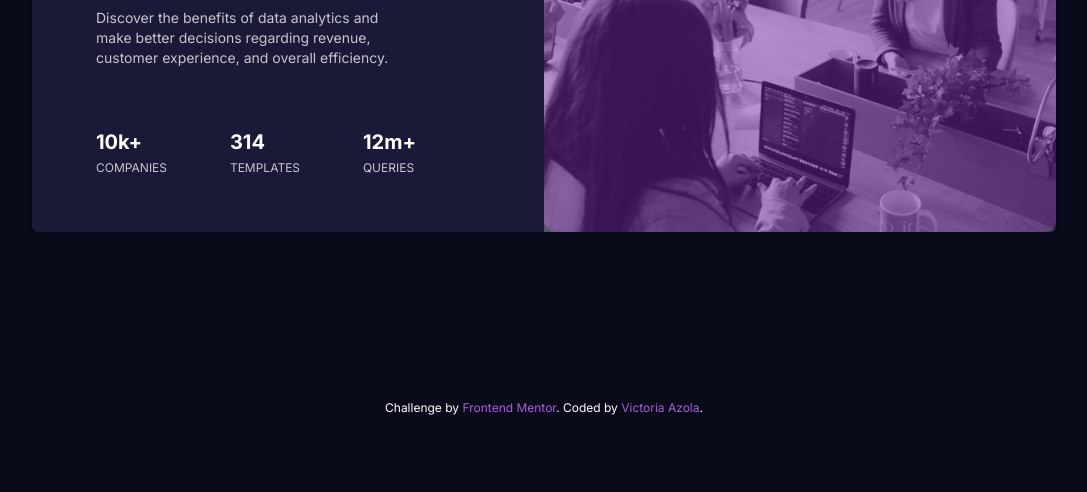
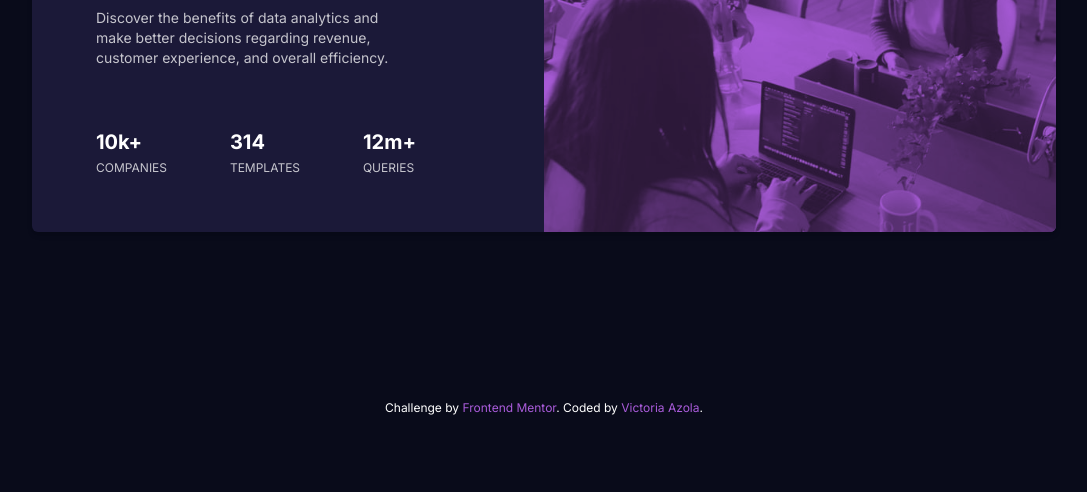
Before and after one commit to VickyAzola/CardArticle, a plain HTML site: page index.html in a window 1280 px wide. Shown: the part 308-800 px from the top of the page, without its empty margins (96-1183 px from the left). Drawn offline with nearby package versions, Linux system fonts and the light colour scheme.

Commit message:
Add files via upload

```diff
--- a/index.html
+++ b/index.html
@@ -19,9 +19,9 @@
   <main>
     <div class="colorCard w-64 md:w-full md:h-96 my-4 mx-auto md:mt-20 md:max-w-5xl max-w-md rounded-md shadow-md overflow-hidden md:grid md:grid-cols-2 shadow-lg">
     <section class="md:shrink-0 mb-2 md:order-last"> <!--order-last pone la imagen a la derecha-->
-      <div class="colorImg rounded-xl">
-        <img class="md:h-96 opacity-50" src="images/image-header-mobile.jpg" alt="Imagen de gente en la oficina">
-      </div>
+      <figure>
+        <img class="md:h-96 colorImg" src="images/image-header-mobile.jpg" alt="Imagen de gente en la oficina">
+      </figure>
     </section>
 
     <section class="py-8 px-5 md:py-16 md:pl-16 md:pr-32 pb-8 text-xl text-white text-center md:text-left">
--- a/style.css
+++ b/style.css
@@ -21,8 +21,13 @@ body {
     background: var(--Darkdesaturatedblue);
 }
 
+figure {
+    background: var(--Softviolet);
+}
+
 .colorImg {
-    background: var(--Softviolet2);
+    mix-blend-mode: multiply;
+    opacity: 0.75;
 }
 
 span,
```
